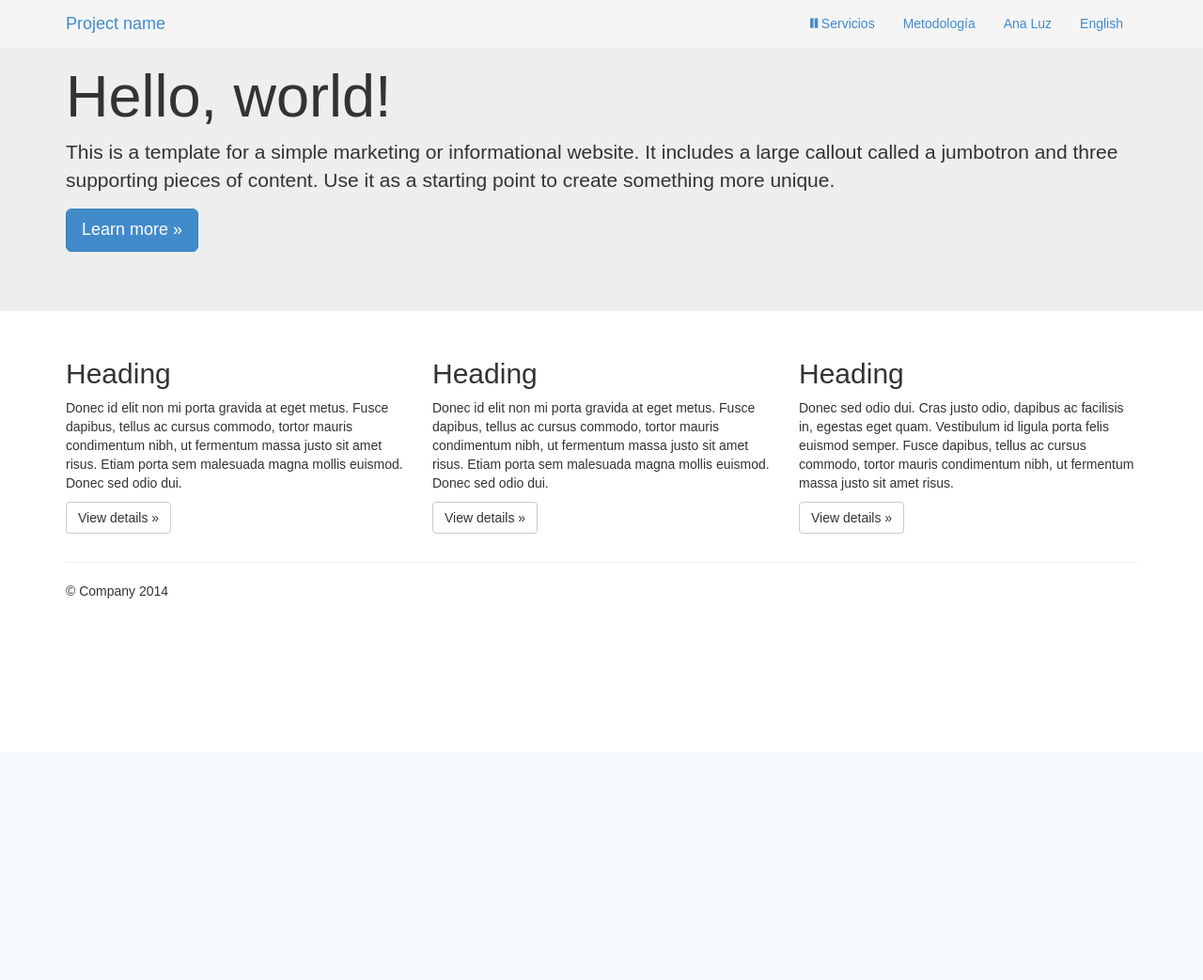
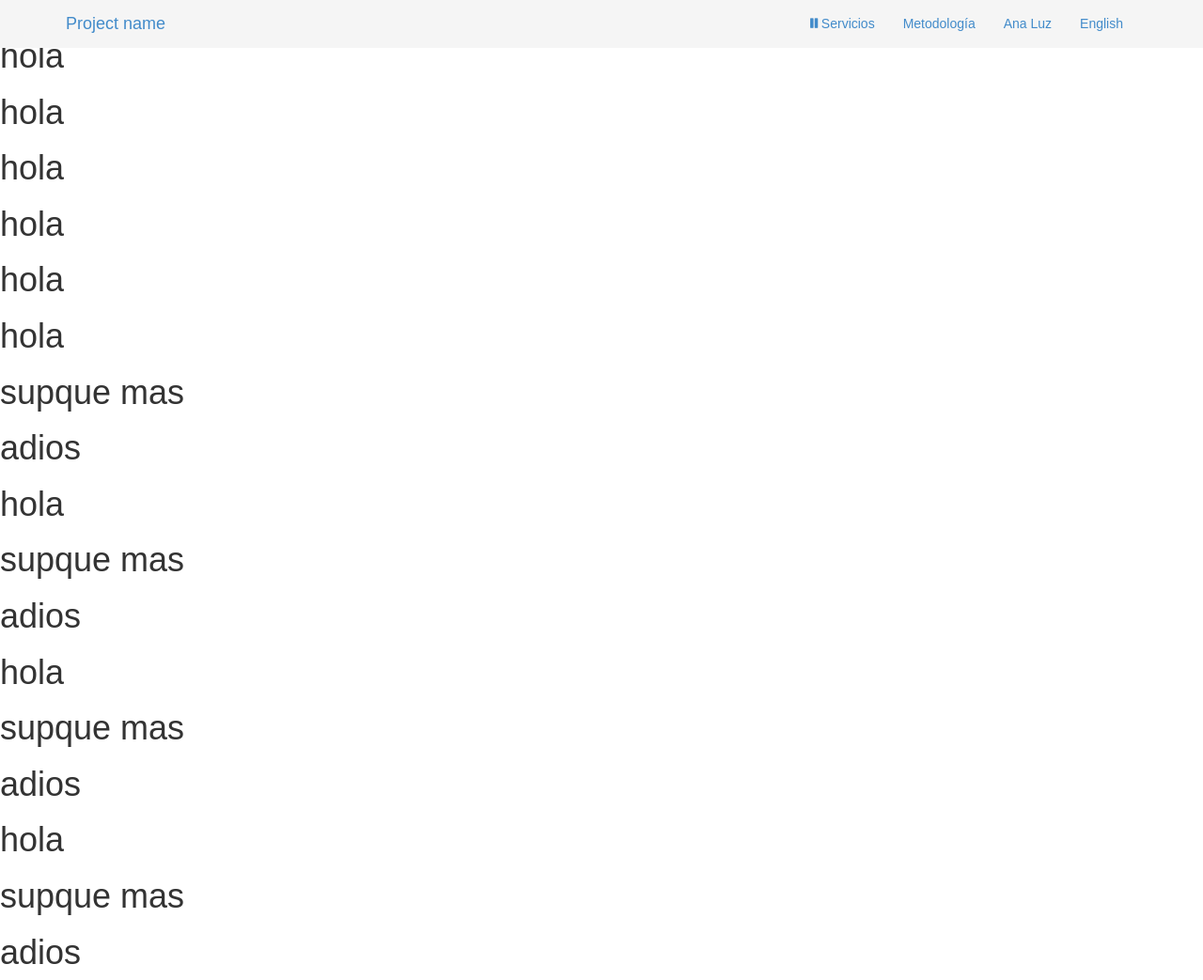
Before and after one commit to fdiazsmith/alsmith, a PHP site: page / in a window 1280 px wide. Shown: the whole page at 94% size. Before the commit the page ends 637 px from the top, so only its background shows below. Run offline with PHP 8.4, Linux system fonts and the light colour scheme.

```diff
--- a/index.php
+++ b/index.php
@@ -3,81 +3,56 @@
 <!--[if IE 7]>         <html class="no-js lt-ie9 lt-ie8"> <![endif]-->
 <!--[if IE 8]>         <html class="no-js lt-ie9"> <![endif]-->
 <!--[if gt IE 8]><!--> <html class="no-js" lang="en"> <!--<![endif]-->
-
     <head>
         <meta charset="utf-8">
         <meta http-equiv="X-UA-Compatible" content="IE=edge">
+        <title></title>
+        <meta name="description" content="">
         <meta name="viewport" content="width=device-width, initial-scale=1">
-    <meta name="description" content="">
-    <meta name="author" content="">
-    <!-- <link rel="shortcut icon" href="../../assets/ico/favicon.ico"> -->
 
-    <title>ALSmith y Asociados</title>
+        <!-- Place favicon.ico and apple-touch-icon.png in the root directory -->
 
-    <!-- Bootstrap core CSS -->
         <link rel="stylesheet" href="bower_components/normalize-css/normalize.css">
         <link rel="stylesheet" href="bower_components/bootstrap/dist/css/bootstrap.css">
         <link rel="stylesheet" href="_/css/main.css">
+         <!-- <script src="js/vendor/modernizr-2.6.2.min.js"></script> -->
 
-    <!-- Custom styles for this template -->
-    <link href="jumbotron.css" rel="stylesheet">
-
-    <!-- Just for debugging purposes. Don't actually copy this line! -->
-    <!--[if lt IE 9]><script src="../../assets/js/ie8-responsive-file-warning.js"></script><![endif]-->
-
-    <!-- HTML5 shim and Respond.js IE8 support of HTML5 elements and media queries -->
+        <!-- HTML5 Shim and Respond.js IE8 support of HTML5 elements and media queries -->
+        <!-- WARNING: Respond.js doesn't work if you view the page via file:// -->
         <!--[if lt IE 9]>
       <script src="https://oss.maxcdn.com/libs/html5shiv/3.7.0/html5shiv.js"></script>
       <script src="https://oss.maxcdn.com/libs/respond.js/1.4.2/respond.min.js"></script>
     <![endif]-->
     </head>
+    <body>
+        <!--[if lt IE 7]>
+            <p class="browsehappy">You are using an <strong>outdated</strong> browser. Please <a href="http://browsehappy.com/">upgrade your browser</a> to improve your experience.</p>
+        <![endif]-->
 
-  <body>
-    <!-- HEADER -->
+        <!-- Add your site or application content here -->
+
         <?php include '_/php/header.php';?>
-
-    <!-- Main jumbotron for a primary marketing message or call to action -->
-    <div class="jumbotron">
-      <div class="container">
-        <h1>Hello, world!</h1>
-        <p>This is a template for a simple marketing or informational website. It includes a large callout called a jumbotron and three supporting pieces of content. Use it as a starting point to create something more unique.</p>
-        <p><a class="btn btn-primary btn-lg" role="button">Learn more »</a></p>
-      </div>
-    </div>
-
-    <div class="container">
-      <!-- Example row of columns -->
-      <div class="row">
-        <div class="col-md-4">
-          <h2>Heading</h2>
-          <p>Donec id elit non mi porta gravida at eget metus. Fusce dapibus, tellus ac cursus commodo, tortor mauris condimentum nibh, ut fermentum massa justo sit amet risus. Etiam porta sem malesuada magna mollis euismod. Donec sed odio dui. </p>
-          <p><a class="btn btn-default" href="#" role="button">View details »</a></p>
-        </div>
-        <div class="col-md-4">
-          <h2>Heading</h2>
-          <p>Donec id elit non mi porta gravida at eget metus. Fusce dapibus, tellus ac cursus commodo, tortor mauris condimentum nibh, ut fermentum massa justo sit amet risus. Etiam porta sem malesuada magna mollis euismod. Donec sed odio dui. </p>
-          <p><a class="btn btn-default" href="#" role="button">View details »</a></p>
-       </div>
-        <div class="col-md-4">
-          <h2>Heading</h2>
-          <p>Donec sed odio dui. Cras justo odio, dapibus ac facilisis in, egestas eget quam. Vestibulum id ligula porta felis euismod semper. Fusce dapibus, tellus ac cursus commodo, tortor mauris condimentum nibh, ut fermentum massa justo sit amet risus.</p>
-          <p><a class="btn btn-default" href="#" role="button">View details »</a></p>
-        </div>
-      </div>
-
-      <hr>
-
-      <footer>
-        <p>© Company 2014</p>
-      </footer>
-    </div> <!-- /container -->
+         <p>Hello world! This is HTML5 Boilerplate.</p>
+        <h1>hola</h1>
+        <h1>hola</h1><h1>hola</h1><h1>hola</h1><h1>hola</h1><h1>hola</h1><h1>supque mas</h1><h1>adios</h1>
+        <h1>hola</h1><h1>supque mas</h1><h1>adios</h1>
+        <h1>hola</h1><h1>supque mas</h1><h1>adios</h1>
+        <h1>hola</h1><h1>supque mas</h1><h1>adios</h1>
 
 
-    <!-- Bootstrap core JavaScript
-    ================================================== -->
-    <!-- Placed at the end of the document so the pages load faster -->
-    <script src="bower_components/jquery/dist/jquery.min.js"></script>
-    <script src="bower_components/bootstrap/dist/js/bootstrap.min.js"></script>
 
-
-</body></html>
+        <!-- <script src="bower_components/jquery/dist/jquery.min.js"></script>
+         <script src="bower_components/bootstrap/dist/js/bootstrap.min.js"></script> -->
+        <script src="_/js/allScripts-ck.js"></script>
+        <!-- Google Analytics: change UA-XXXXX-X to be your site's ID.
+        <script>
+            (function(b,o,i,l,e,r){b.GoogleAnalyticsObject=l;b[l]||(b[l]=
+            function(){(b[l].q=b[l].q||[]).push(arguments)});b[l].l=+new Date;
+            e=o.createElement(i);r=o.getElementsByTagName(i)[0];
+            e.src='//www.google-analytics.com/analytics.js';
+            r.parentNode.insertBefore(e,r)}(window,document,'script','ga'));
+            ga('create','UA-XXXXX-X');ga('send','pageview');
+        </script>
+         -->
+    </body>
+</html>
```
Lines whose indentation alone changed are shown as unchanged.
